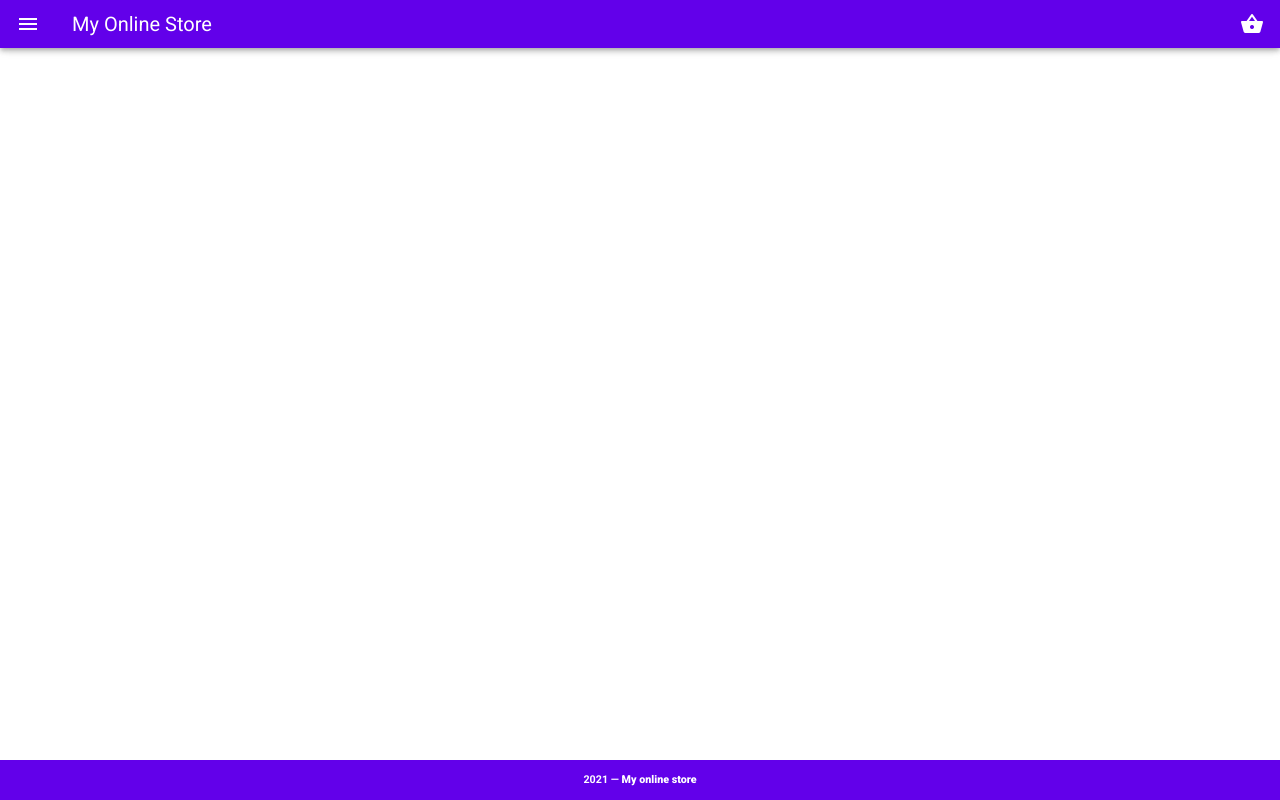
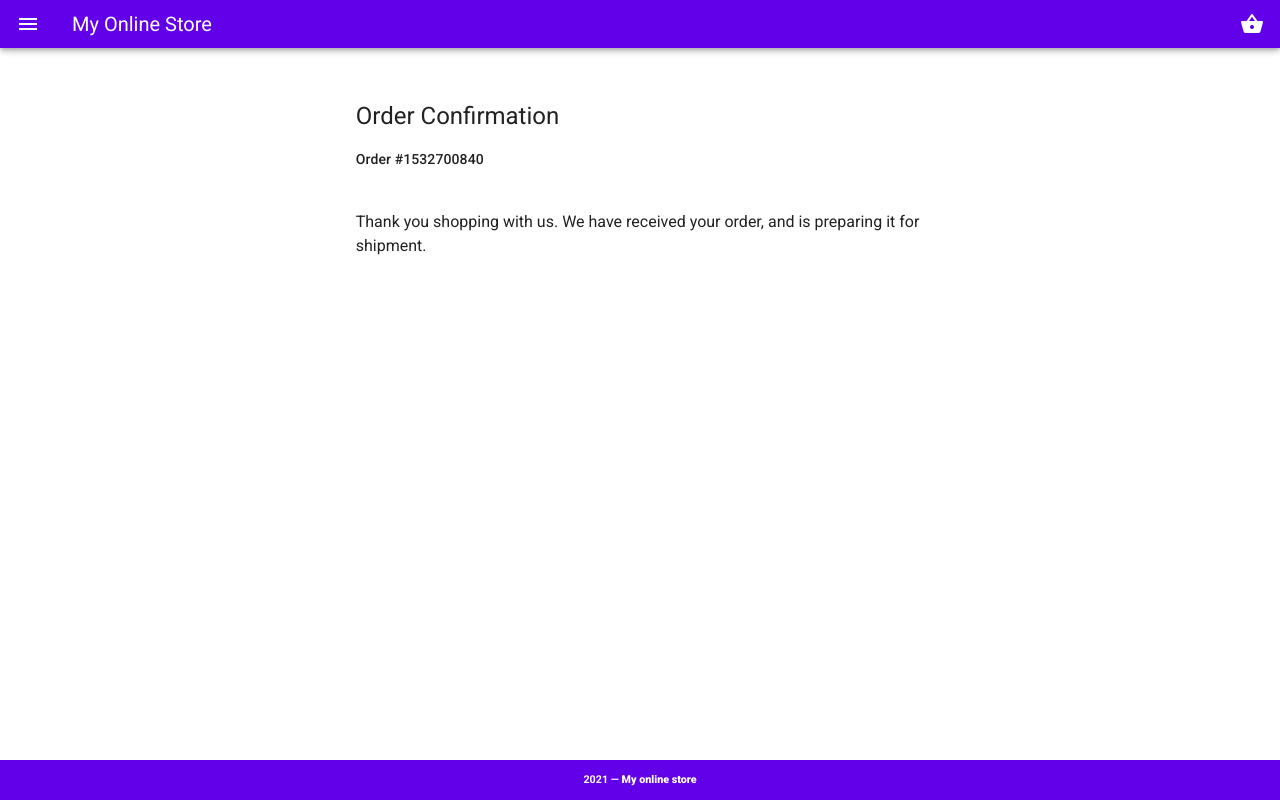
Before and after one commit to eminebahce/my-online-store, a Vue app: page /OrderConfirmation in a window 1280 px wide. Built offline with nearby package versions, Linux system fonts and the light colour scheme.

Commit message:
order confirmation screen is added

```diff
--- a/src/components/OrderConfirmation.vue
+++ b/src/components/OrderConfirmation.vue
@@ -0,0 +1,23 @@
+<template>
+  <v-container>
+    <v-row class="justify-center">
+      <v-col cols="12" md="6">
+        <p class="text-h5 mt-10">Order Confirmation</p>
+        <p class="text-subtitle-2">Order #1532700840</p>
+        <p class="text-h7 mt-10">
+          Thank you shopping with us. We have received your order, and is
+          preparing it for shipment.
+        </p>
+      </v-col>
+    </v-row>
+  </v-container>
+</template>
+
+<script>
+export default {
+  name: "OrderConfirmation",
+};
+</script>
+
+<style scoped>
+</style>
--- a/src/components/OrderOverview.vue
+++ b/src/components/OrderOverview.vue
@@ -126,6 +126,7 @@ export default {
     placeOrder() {
       //dispatch action and save the info to the db
       //this.$refs.form.placeOrder();
+      this.$router.push("OrderConfirmation");
     },
   },
 };
--- a/src/router/index.js
+++ b/src/router/index.js
@@ -2,6 +2,7 @@ import Vue from 'vue'
 import VueRouter from 'vue-router'
 import ProductList from '../components/ProductList.vue'
 import OrderOverview from '../components/OrderOverview.vue'
+import OrderConfirmation from '../components/OrderConfirmation.vue'
 
 Vue.use(VueRouter)
 
@@ -15,6 +16,11 @@ const routes = [
     path: '/OrderOverview',
     name: 'OrderOverview',
     component: OrderOverview,
+  },
+  {
+    path: '/OrderConfirmation',
+    name: 'OrderConfirmation',
+    component: OrderConfirmation,
   }
 ]
 
```
